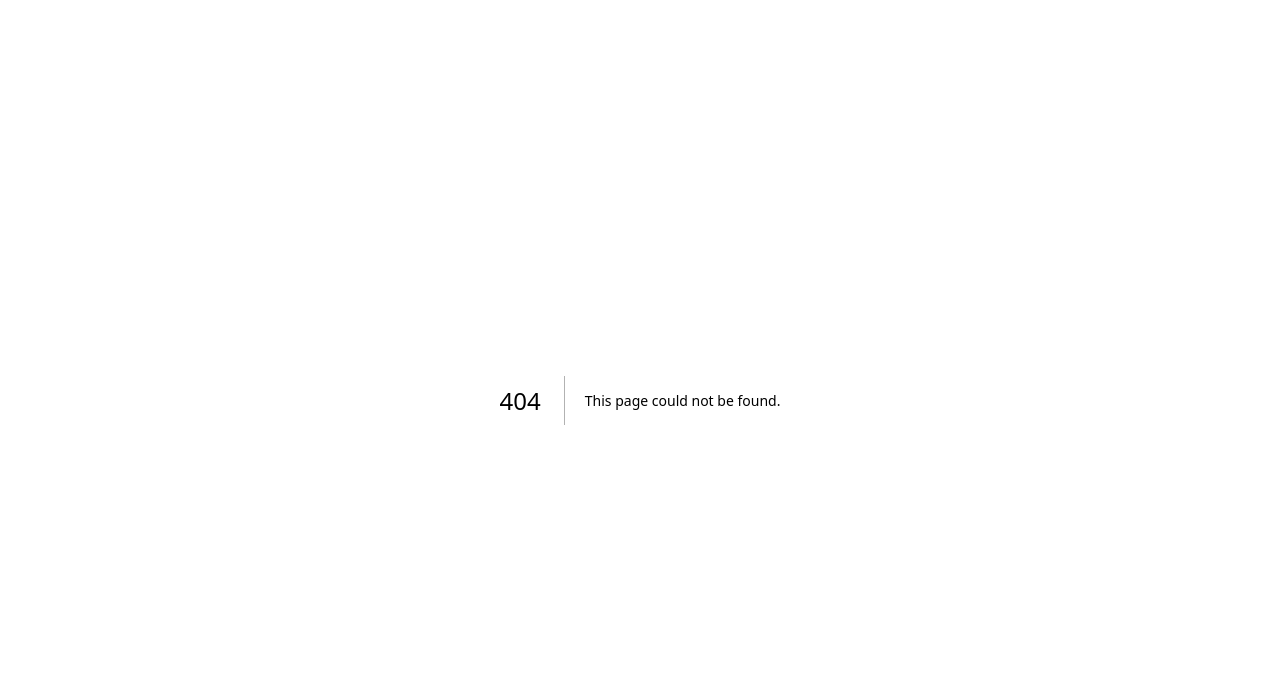
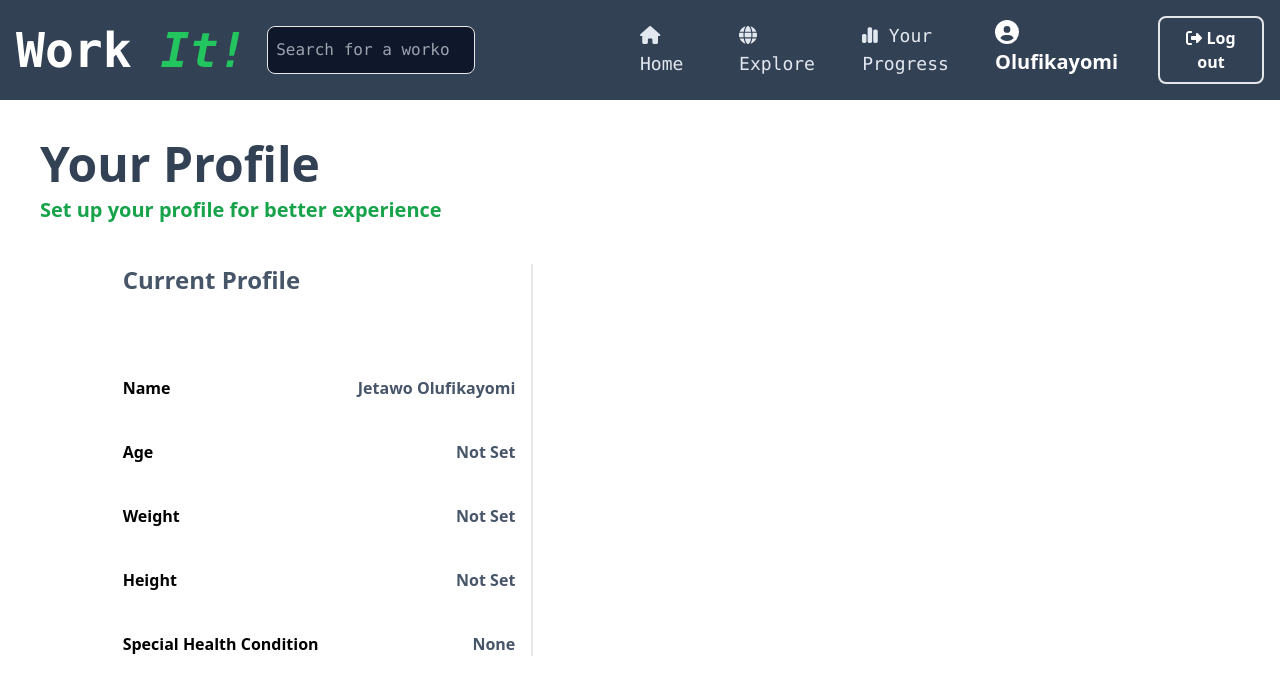
Before and after one commit to Phickayor/workit, a Next.js app: page /profile in a window 1280 px wide. Before the commit this address had no page. Shown: the top 694 px of the page. Built offline with nearby package versions, Linux system fonts and the light colour scheme.

Commit message:
profile page

```diff
--- /dev/null
+++ b/pages/profile.js
@@ -0,0 +1,22 @@
+import Navbar from '@/components/Navbar'
+import React from 'react'
+import CurrentProfile from '@/components/CurrentProfile'
+
+function profile() {
+    return (
+        <div>
+            <Navbar />
+            <div className='mx-10'>
+                <h1 className=' mt-10 text-slate-700 text-5xl font-semibold'>Your Profile</h1>
+                <p className='text-xl mt-2 font-semibold text-green-600 font-sans'>Set up your profile for better experience</p>
+            </div>
+            <div className="flex my-10 mx-auto w-10/12">
+                <div className='lg:w-2/5 w-full lg:border-r-2 px-4'>
+                    <CurrentProfile />
+                </div>
+            </div>
+        </div>
+    )
+}
+
+export default profile
```
